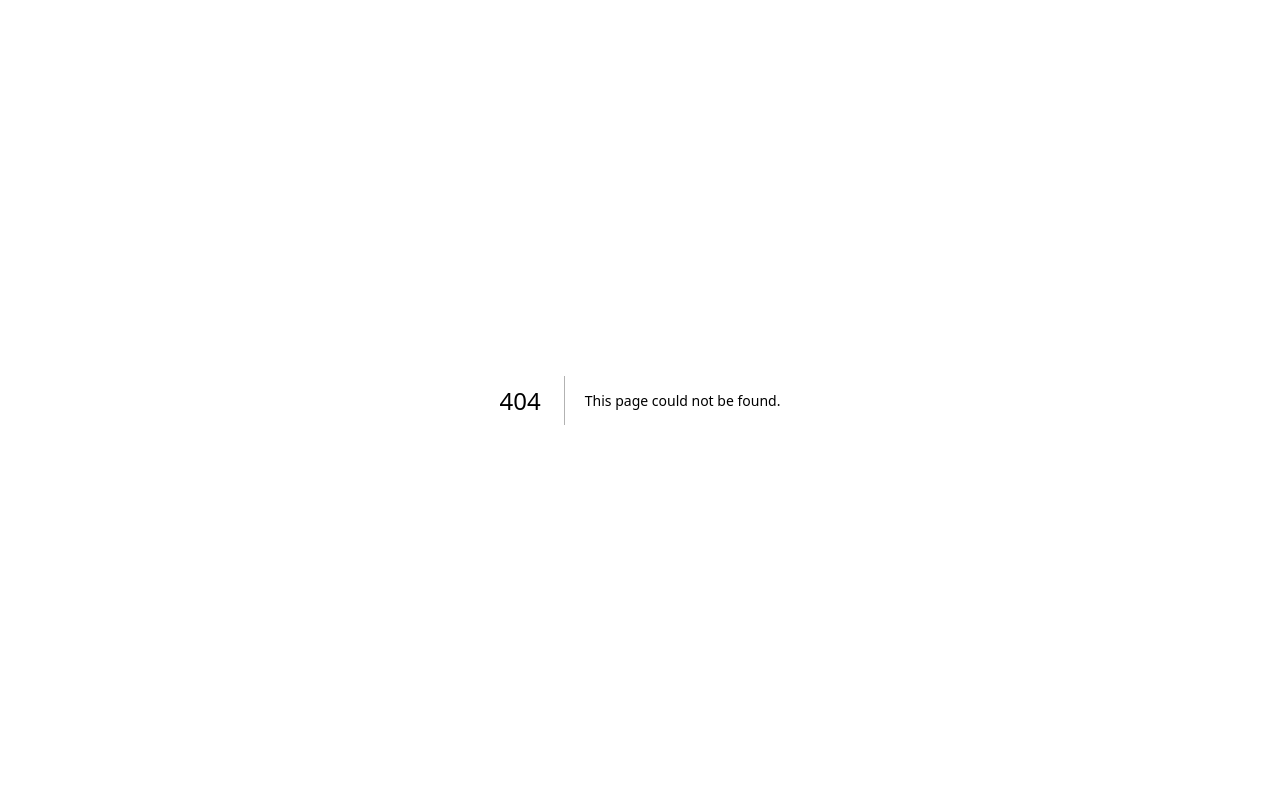
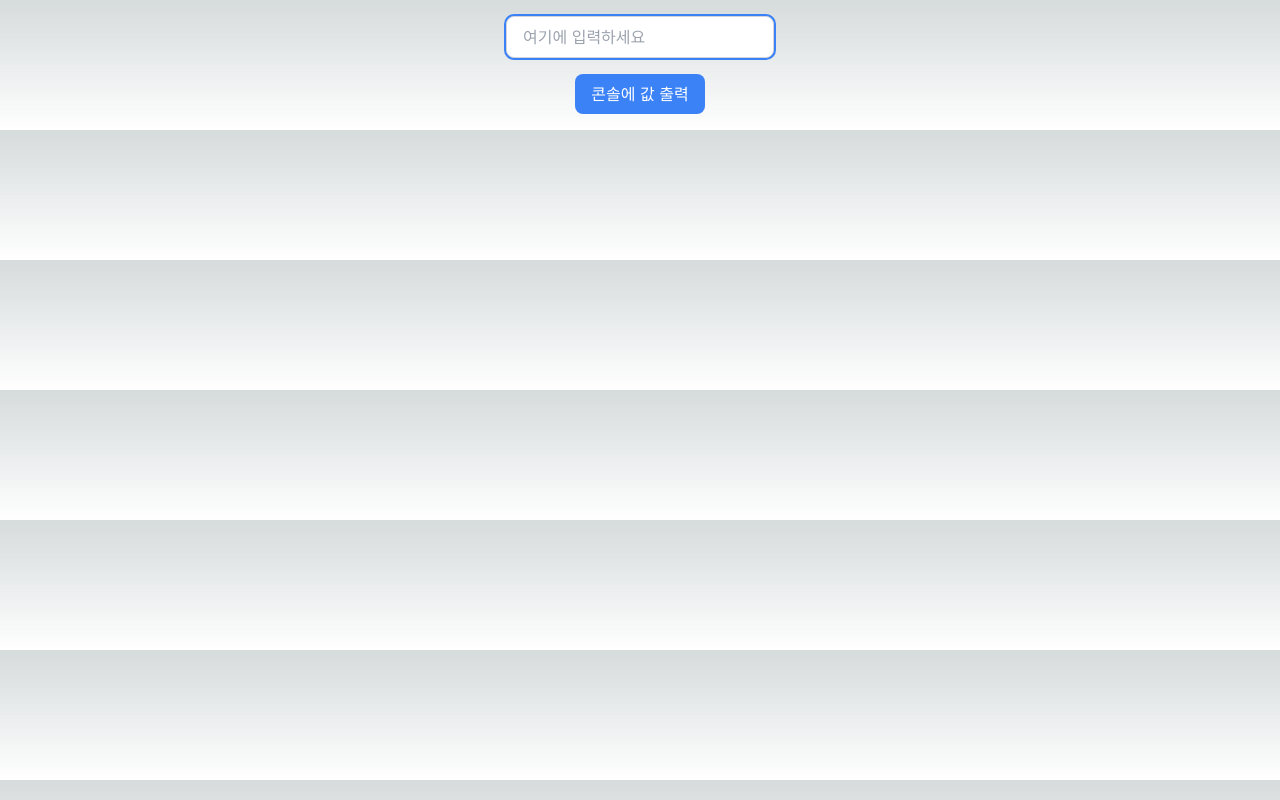
Before and after one commit to haejin-park/next_boilerplate, a Next.js app: page /ref in a window 1280 px wide. Before the commit this address had no page. Built offline with nearby package versions, Linux system fonts and the light colour scheme.

Commit message:
Ref생성 및 사용

```diff
--- /dev/null
+++ b/app/ref/page.tsx
@@ -0,0 +1,9 @@
+import InputForm from "./text-input-button";
+
+export default function Page() {
+    return (
+        <main className="flex flex-col p-4 space-y-2">
+            <InputForm />
+        </main>
+    )
+}
--- /dev/null
+++ b/app/ref/text-input-button.tsx
@@ -0,0 +1,37 @@
+'use client';
+
+import { useEffect, useRef } from "react";
+
+function InputForm() {
+    const inputRef = useRef<HTMLInputElement>(null);
+
+    useEffect(() => {
+        if(inputRef.current) {
+            inputRef.current.focus();
+        }
+    }, []);
+
+    return (
+        <div className="flex flex-col items-center justify-center space-y-4">
+            <input
+                ref={inputRef}
+                type="text"
+                placeholder="여기에 입력하세요"
+                className="px-4 py-2 border border-gray-300 rounded-lg focus:outline-none focus:ring-2 focus:ring-blue-500"
+            />
+            <button
+                onClick={() => {
+                    if(inputRef.current) {
+                        console.log(inputRef.current.value);
+                    }
+                }}
+                className="px-4 py-2 text-white bg-blue-500 rounded-lg hover:bg-blue-700 focus:outline-none"
+            >
+                콘솔에 값 출력
+            </button>
+        </div>
+    );
+
+}
+
+export default InputForm;
```
